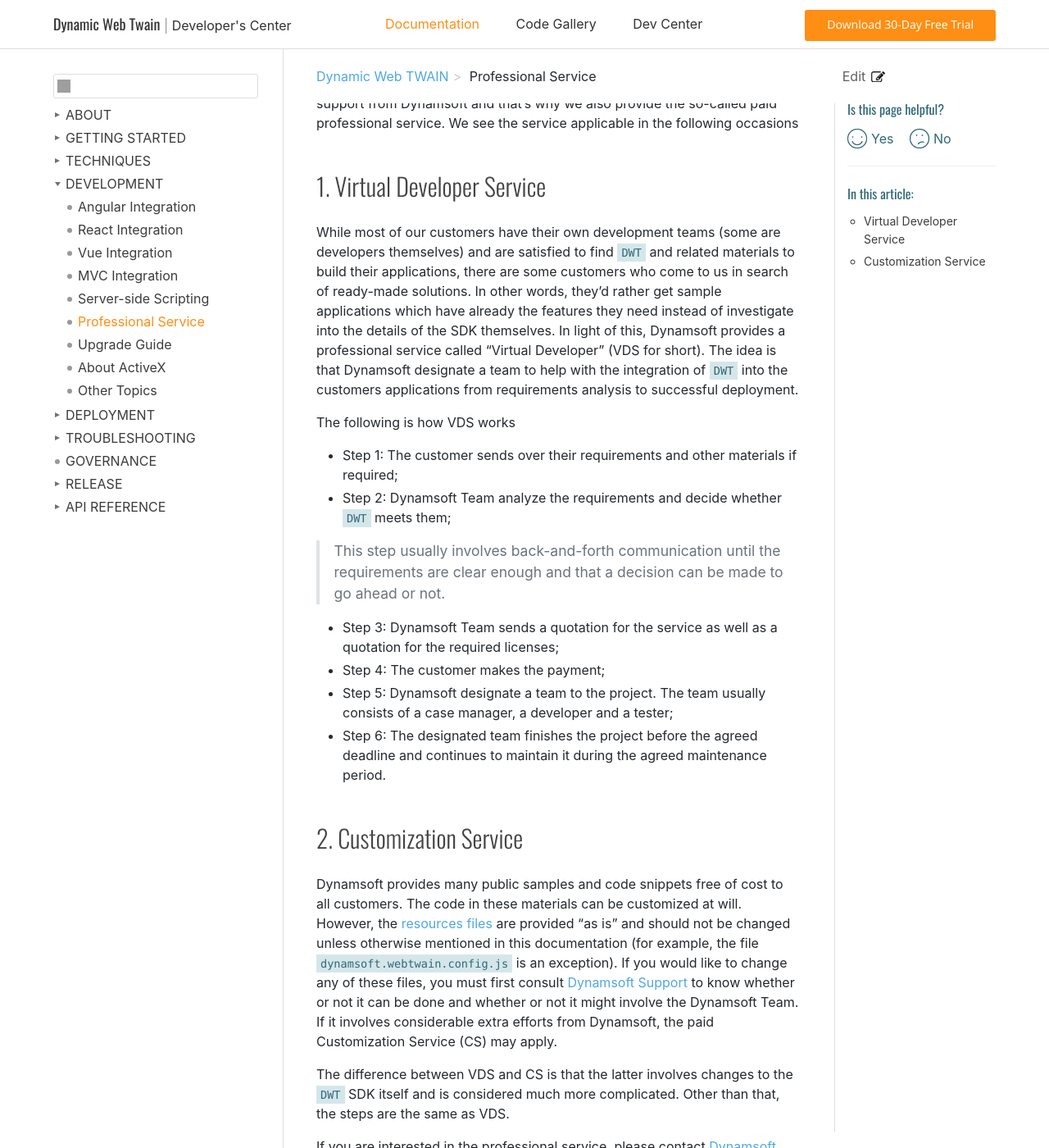
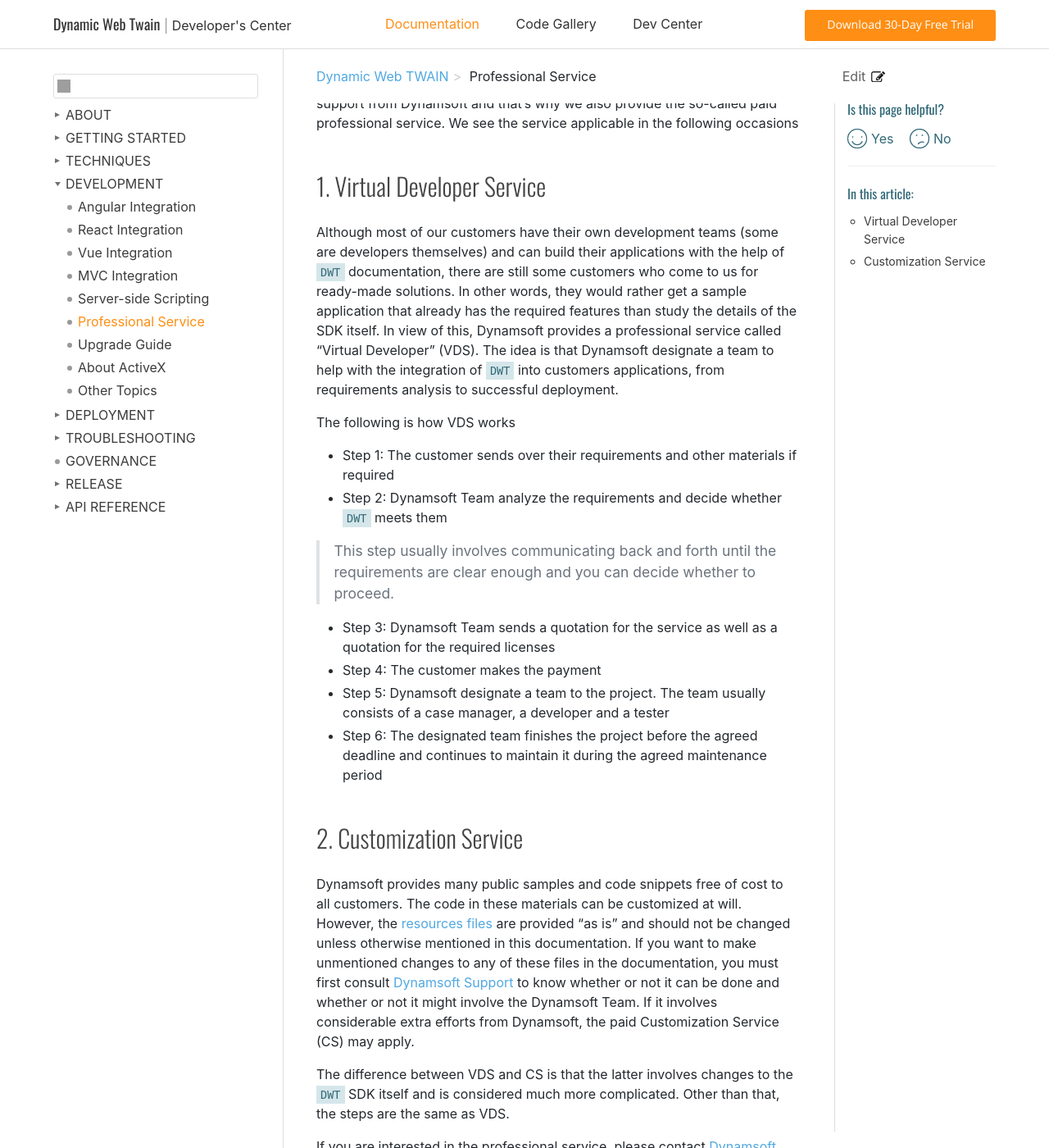
Before and after one commit to ztyyLV/web-twain-docs, a Jekyll site: the page built from indepth/development/Pro-service.md, in a window 1280 px wide and 1400 px high, scrolled down 375 px. Shown: the whole window at 82% size. Built offline with Jekyll 4.4.1, drawn with Linux system fonts in a browser that asks for light colours; comment, search, counter and statistics services are not loaded; grey boxes are pictures that could not be loaded.

```diff
--- a/indepth/development/Pro-service.md
+++ b/indepth/development/Pro-service.md
@@ -1,8 +1,10 @@
 ---
 layout: default-layout
 needAutoGenerateSidebar: true
-description: "TOADD"
-title: "TOADD"
+title: Dynamic Web TWAIN Development - Professional Service
+keywords: Dynamic Web TWAIN, Documentation, Development, Professional Service
+breadcrumbText: Professional Service
+description: Dynamic Web TWAIN SDK Documentation Professional Service Page
 ---
 
 # PROFESSIONAL SERVICE
@@ -13,23 +15,23 @@ However, we realize that some customers may require more advanced support from D
 
 ## Virtual Developer Service
 
-While most of our customers have their own development teams (some are developers themselves) and are satisfied to find `DWT` and related materials to build their applications, there are some customers who come to us in search of ready-made solutions. In other words, they'd rather get sample applications which have already the features they need instead of investigate into the details of the SDK themselves. In light of this, Dynamsoft provides a professional service called "Virtual Developer" (VDS for short). The idea is that Dynamsoft designate a team to help with the integration of `DWT` into the customers applications from requirements analysis to successful deployment.
+Although most of our customers have their own development teams (some are developers themselves) and can build their applications with the help of `DWT` documentation, there are still some customers who come to us for ready-made solutions. In other words, they would rather get a sample application that already has the required features than study the details of the SDK itself. In view of this, Dynamsoft provides a professional service called "Virtual Developer" (VDS). The idea is that Dynamsoft designate a team to help with the integration of `DWT` into customers applications, from requirements analysis to successful deployment.
 
 The following is how VDS works
 
-* Step 1: The customer sends over their requirements and other materials if required;
-* Step 2: Dynamsoft Team analyze the requirements and decide whether `DWT` meets them;
+* Step 1: The customer sends over their requirements and other materials if required
+* Step 2: Dynamsoft Team analyze the requirements and decide whether `DWT` meets them
 
-> This step usually involves back-and-forth communication until the requirements are clear enough and that a decision can be made to go ahead or not.
+> This step usually involves communicating back and forth until the requirements are clear enough and you can decide whether to proceed.
 
-* Step 3: Dynamsoft Team sends a quotation for the service as well as a quotation for the required licenses;
-* Step 4: The customer makes the payment;
-* Step 5: Dynamsoft designate a team to the project. The team usually consists of a case manager, a developer and a tester;
-* Step 6: The designated team finishes the project before the agreed deadline and continues to maintain it during the agreed maintenance period.
+* Step 3: Dynamsoft Team sends a quotation for the service as well as a quotation for the required licenses
+* Step 4: The customer makes the payment
+* Step 5: Dynamsoft designate a team to the project. The team usually consists of a case manager, a developer and a tester
+* Step 6: The designated team finishes the project before the agreed deadline and continues to maintain it during the agreed maintenance period
 
 ## Customization Service
 
-Dynamsoft provides many public samples and code snippets free of cost to all customers. The code in these materials can be customized at will. However, the [resources files]({{site.about}}faqs.html#what-are-the-resources-files) are provided "as is" and should not be changed unless otherwise mentioned in this documentation (for example, the file `dynamsoft.webtwain.config.js` is an exception). If you would like to change any of these files, you must first consult [Dynamsoft Support]({{site.about}}getsupport.html) to know whether or not it can be done and whether or not it might involve the Dynamsoft Team. If it involves considerable extra efforts from Dynamsoft, the paid Customization Service (CS) may apply.
+Dynamsoft provides many public samples and code snippets free of cost to all customers. The code in these materials can be customized at will. However, the [resources files]({{site.about}}faqs.html#what-are-the-resources-files) are provided "as is" and should not be changed unless otherwise mentioned in this documentation. If you want to make unmentioned changes to any of these files in the documentation, you must first consult [Dynamsoft Support]({{site.about}}getsupport.html) to know whether or not it can be done and whether or not it might involve the Dynamsoft Team. If it involves considerable extra efforts from Dynamsoft, the paid Customization Service (CS) may apply.
 
 The difference between VDS and CS is that the latter involves changes to the `DWT` SDK itself and is considered much more complicated. Other than that, the steps are the same as VDS.
 
```
Also changed, not shown: indepth/development/Server-script.md (+3 -3 lines), indepth/development/upgrade.md (+14 -12 lines).
